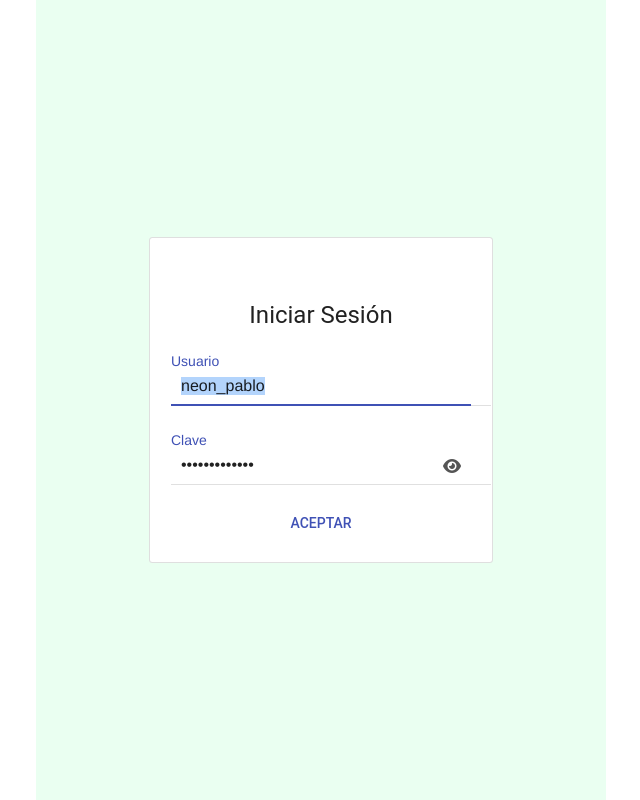
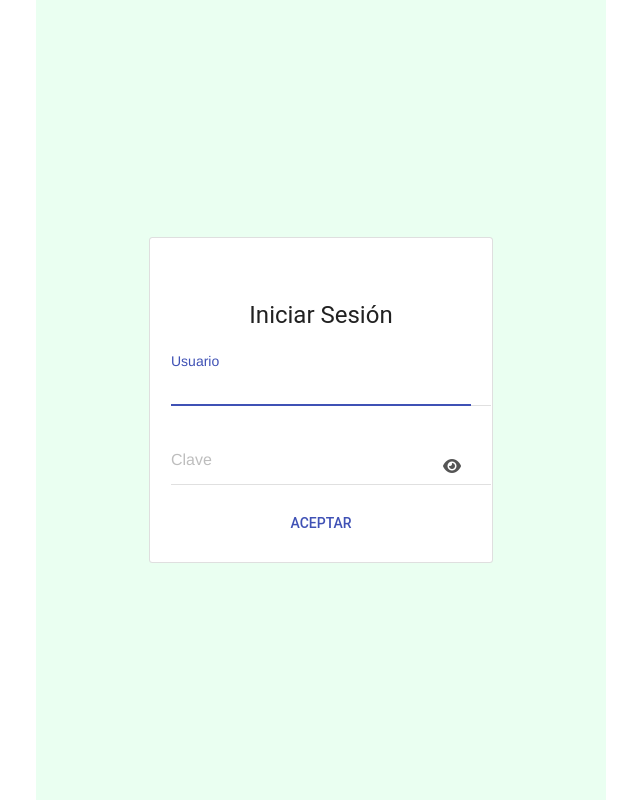
Before and after one commit to joseyactayosan-sudo/kibisys, a plain HTML site: page index.html in a window 1280 px wide. Shown: the whole page, without its empty margins (319-959 px from the left). Drawn offline with nearby package versions, Linux system fonts and the light colour scheme; some icons are missing.

Commit message:
Clear username and password input fields

```diff
--- a/index.html
+++ b/index.html
@@ -127,11 +127,11 @@
     <h4 class="ali_c">Iniciar Sesión</h4>
 
 			<div class="mdl-textfield mdl-js-textfield mdl-textfield--floating-label password-container">
-	 			  <input class="mdl-textfield__input" type="text" id="username" name="username" value="neon_pablo" />
+	 			  <input class="mdl-textfield__input" type="text" id="username" name="username" value="" />
 			    <label class="mdl-textfield__label">Usuario</label>
 			</div>
 			<div class="mdl-textfield mdl-js-textfield mdl-textfield--floating-label password-container">
-			    <input class="mdl-textfield__input" type="password" id="password" name="password" value="$189x234y225a" />
+			    <input class="mdl-textfield__input" type="password" id="password" name="password" value="" />
 			    <label class="mdl-textfield__label">Clave</label>
           <i class="fa-solid fa-eye toggle-password" id="togglePassword"></i>
 			</div>
```
